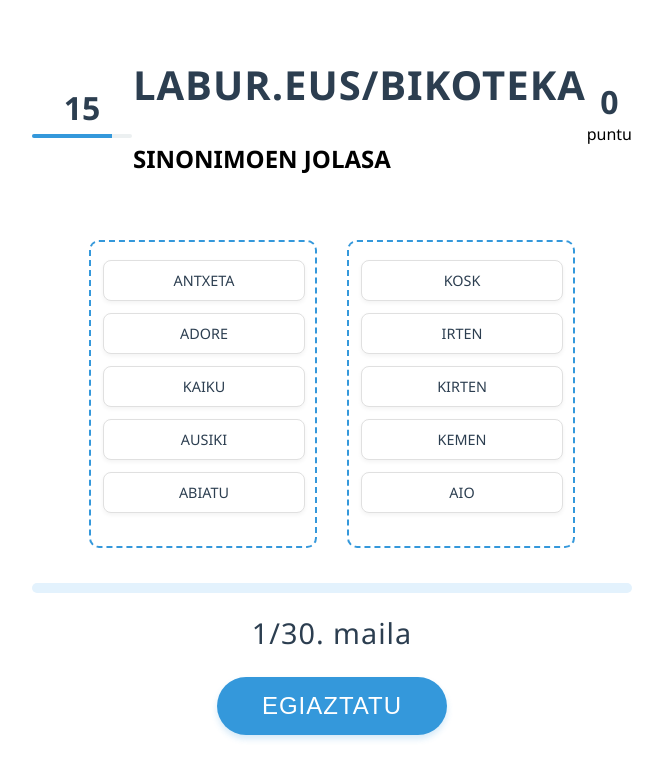
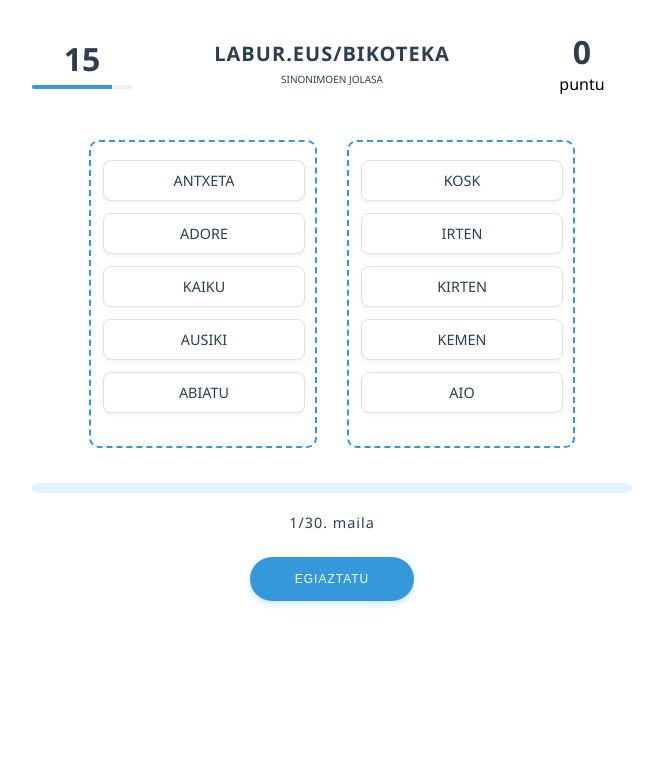
Before and after one commit to berezuma/bikoteka, a plain HTML site: page index.html in a window 1280 px wide. Shown: the whole page, without its empty margins (308-971 px from the left). Drawn offline with Linux system fonts and the light colour scheme.

Commit message:
Add files via upload

```diff
--- a/styles.css
+++ b/styles.css
@@ -108,10 +108,16 @@ body {
 .titulua {
     text-align: center;
     color: #2c3e50;
-    font-size: 2.5em;
-    margin-bottom: 30px;
+    font-size: 1.25em;
     font-weight: 600;
     letter-spacing: 1px;
+    margin: 0;
+    text-transform: uppercase;
+}
+
+.denbora, .puntuazioa {
+    flex-shrink: 0;
+    width: 100px;
 }
 
 /* ... (gainontzeko aurreko estiloak berdin) ... */
@@ -224,7 +230,7 @@ body {
 }
 
 #maila-info {
-    font-size: 1.8em;
+    font-size: 0.9em;
     color: #2c3e50;
     margin: 20px 0;
     font-weight: 500;
@@ -235,7 +241,7 @@ body {
     display: block;
     margin: 25px auto;
     padding: 15px 45px;
-    font-size: 1.5em;
+    font-size: 0.75em;
     background: #3498db;
     color: white;
     border: none;
@@ -350,3 +356,23 @@ body {
     height: 25px;
     filter: brightness(0) invert(1);
 }
+
+.titulu-container {
+    flex-grow: 1;
+    text-align: center;
+    display: flex;
+    flex-direction: column;
+    align-items: center;
+    width: 100%;
+    max-width: 400px;
+    margin: 0 auto;
+}
+
+.azpititulua {
+    margin: 5px 0 0 0;
+    font-size: 0.625em;
+    text-transform: uppercase;
+    color: #2c3e50;
+    font-weight: 500;
+    text-align: center;
+}
```
